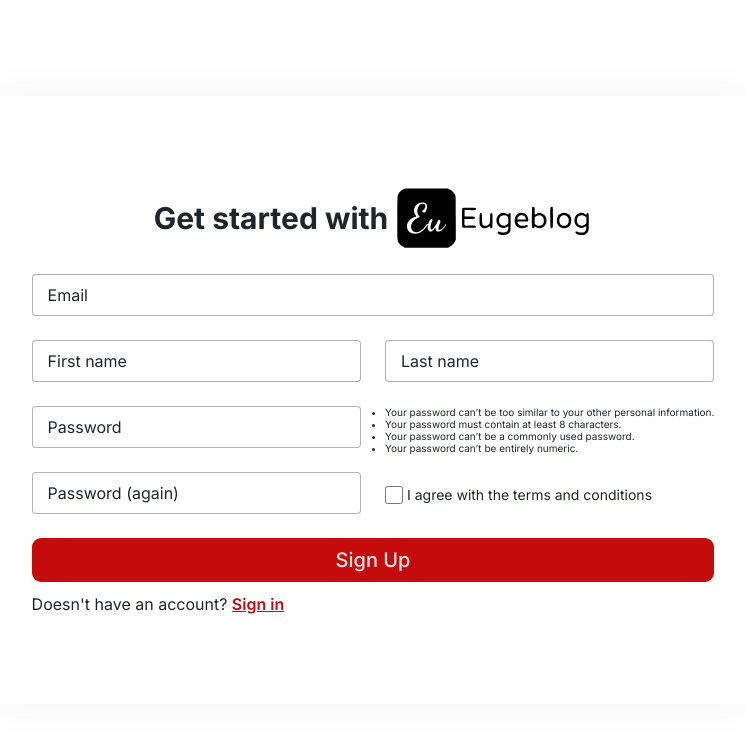
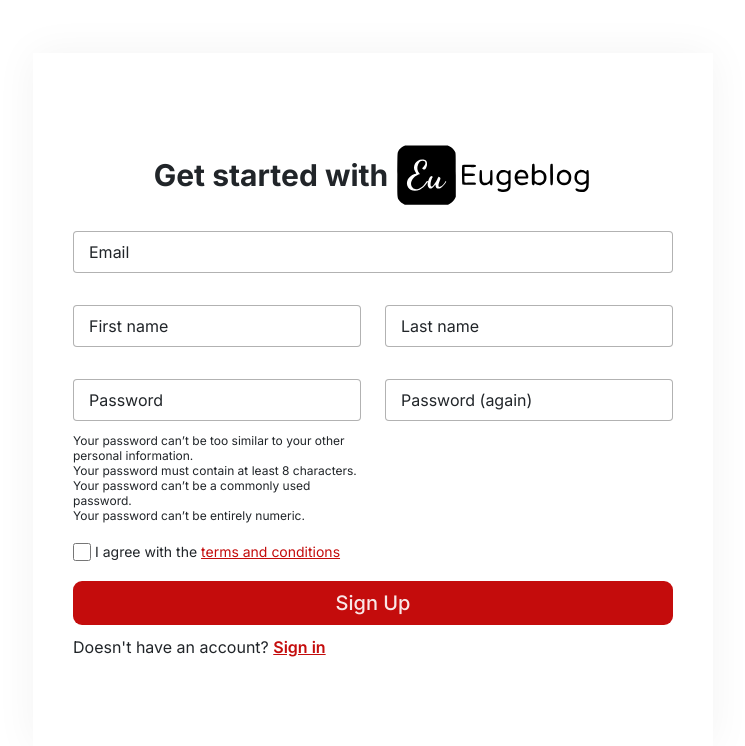
Before and after one commit to viniciuseugenio/eugeblog, a Django app: page /accounts/signup/ in a window 1280 px wide. Shown: the top 746 px of the page, without its empty margins (267-1012 px from the left). Run offline with Django 5.2, Linux system fonts and the light colour scheme.

Commit message:
Display help texts in registration form

```diff
--- a/templates/account/signup.html
+++ b/templates/account/signup.html
@@ -11,11 +11,12 @@
           <img src="{{ MEDIA_URL }}icons/eugeblog-hori.svg" class="icon-register" alt="" />
         </div>
 
-        <form class="register-form" action="{% url "account_signup" %}" method="post">
+        <form class="form-register" action="{% url "account_signup" %}" method="post">
           {% csrf_token %}
 
           {% for field in form %}
-            <div class="register-input input-container {% if field.name == "email" %}span-2-cols{% endif %}">
+            <div class="input-container {% if field.name == "email" %}span-2-cols{% endif %}">
+              <div class="input-float">
                 <input
                   class="input-form"
                   type="{{ field.field.widget.input_type }}"
@@ -25,10 +26,21 @@
                   required
                 />
                 <label class="label-form" for="{{ field.id_for_label }}">{{ field.label }}</label>
+              </div>
+
+              {% if field.errors %}
+                {% for error in field.errors %}
+                  <p class="form-error">
+                    {{ error }}
+                  </p>
+                {% endfor %}
+              {% endif %}
+
+              <div class="help-text-container">
+                {{ field.help_text }}
+              </div>
 
             </div>
-
-            {{ field.help_text }}
           {% endfor %}
 
 
@@ -40,10 +52,9 @@
                 id="conditions-agree"
                 class="form-check-input"
                 required
-                required
               />
               <label class="form-check-label" for="conditions-agree"
-                >I agree with the terms and conditions</label
+                >I agree with the <a href="{% url "account_terms_service" %}">terms and conditions</a></label
               >
             </div>
           </div>
--- a/templates/static/css/main.css
+++ b/templates/static/css/main.css
@@ -81,6 +81,10 @@
   border-radius: 4px;
 }
 
+.input-float {
+  position: relative;
+}
+
 .label-form {
   position: absolute;
   top: 50%;
--- a/templates/static/css/styles.css
+++ b/templates/static/css/styles.css
@@ -305,13 +305,12 @@
   margin-bottom: 2rem;
 }
 
+.form-login .input-float {
+  margin-bottom: 2rem;
+}
+
 .inputs-login {
   margin-top: 2.4rem;
-}
-
-.input-container {
-  position: relative;
-  margin: 2rem 0;
 }
 
 .form-options {
@@ -404,6 +403,7 @@
 
 .register-card {
   display: flex;
+  max-width: 60rem;
   flex-direction: column;
   align-items: center;
   justify-content: center;
@@ -426,11 +426,15 @@
   width: 20rem;
 }
 
-.register-form {
+.form-register {
   display: grid;
   grid-template-columns: 1fr 1fr;
   column-gap: 2.4rem;
   /* row-gap: ; */
+}
+
+.input-container {
+  margin-bottom: 2rem;
 }
 
 .span-2-cols {
@@ -441,3 +445,21 @@
   margin: 0;
   margin-bottom: 2.4rem;
 }
+
+.help-text-container {
+  margin-top: 1.2rem;
+}
+
+.help-text-container ul {
+  list-style: none;
+}
+
+.help-text-container li {
+  font-size: 1.2rem;
+}
+
+.form-error {
+  font-size: 1.2rem;
+  margin-top: 1.2rem;
+  color: #f00;
+}
```
Lines whose indentation alone changed are shown as unchanged.
